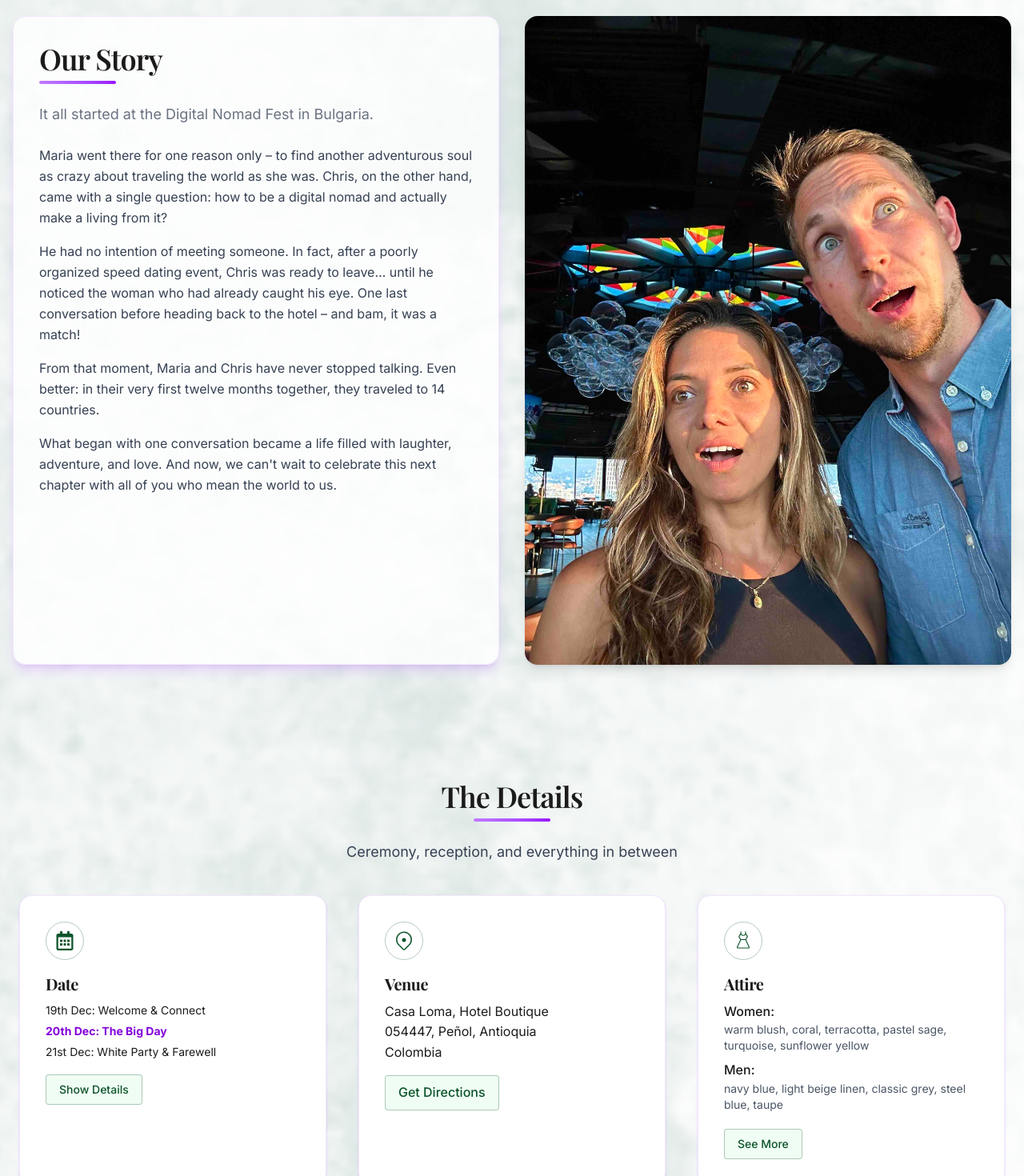
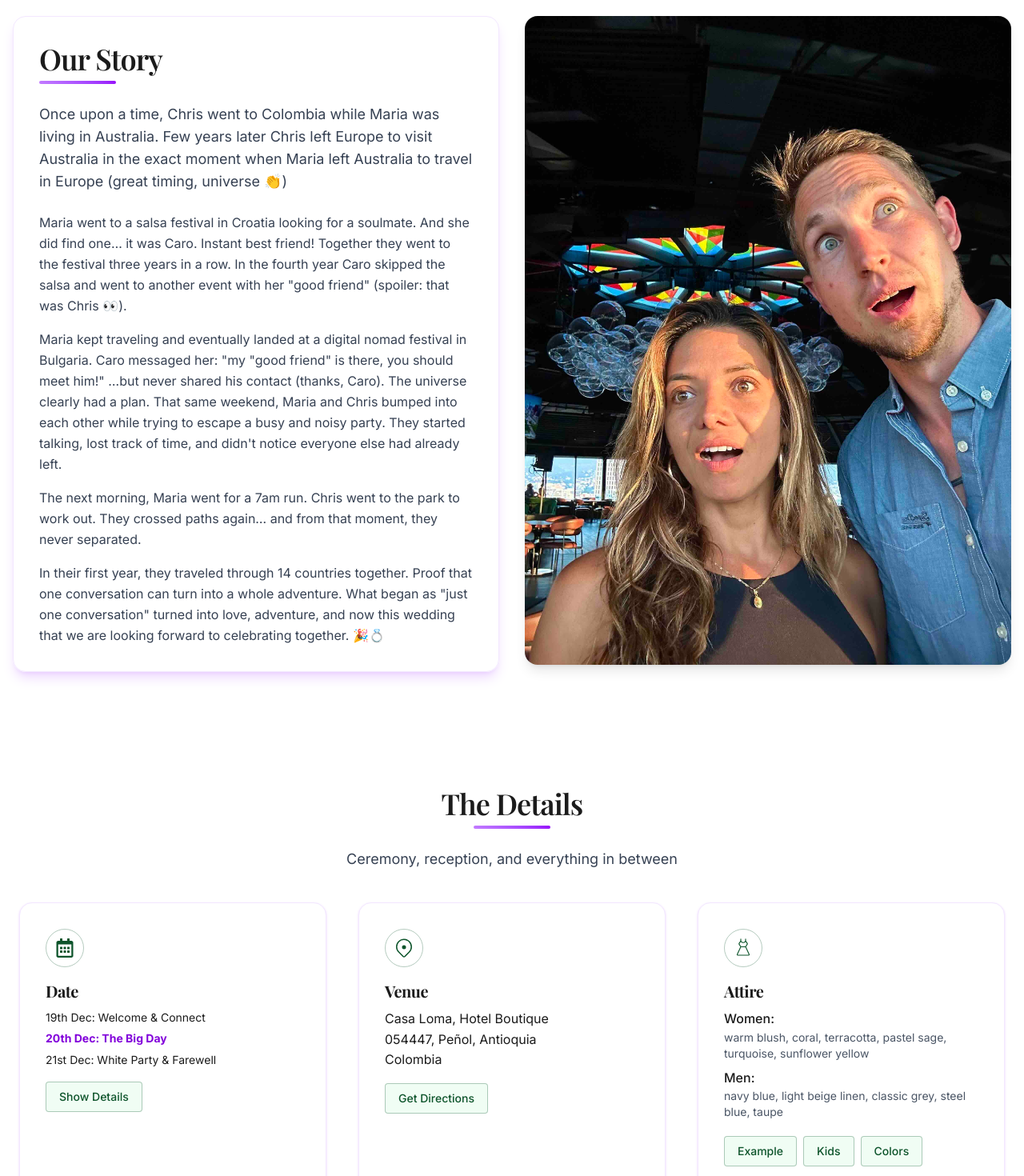
Before and after one commit to chriscloud27/maria-chris, a Next.js app: page /en in a window 1280 px wide. Shown: the part 940-2410 px from the top of the page at 80% size. Built offline with nearby package versions, Linux system fonts and the light colour scheme; a web font is replaced by a local one.

Commit message:
feat(details): added details and corrected texts

```diff
--- a/src/app/globals.css
+++ b/src/app/globals.css
@@ -118,13 +118,8 @@
   body {
     @apply bg-background text-foreground;
     font-family: var(--font-inter), var(--font-nunito), sans-serif;
-    /* Main background image */
-    background-image: url('/background.png');
-    background-size: cover;
-    background-position: center center;
-    background-repeat: no-repeat;
-    background-attachment: scroll;
-    /* Fallback background color */
+    /* Use a plain white background instead of the decorative image */
+    background-image: none;
     background-color: #ffffff;
     min-height: 100vh;
   }
@@ -187,9 +182,8 @@
   /* Optimierung für iOS Safari */
   @supports (-webkit-touch-callout: none) {
     body {
-      /* Für iOS Safari: Use the same background image but with scroll attachment to prevent jumping */
-      background-image: url('/background.png');
-      background-attachment: scroll; /* Verhindert Ruckeln auf iOS */
+      /* Für iOS Safari: no background image to avoid jumping */
+      background-image: none;
     }
   }
 }
--- a/src/components/Details.tsx
+++ b/src/components/Details.tsx
@@ -26,7 +26,7 @@ export function Details() {
           </div>
           <a
             href="#schedule"
-            className="px-4 py-2 rounded border border-green-900/30 text-green-900 bg-green-50 hover:bg-green-100 font-medium transition text-sm"
+            className="inline-block px-4 py-2 rounded border border-green-900/30 text-green-900 bg-green-50 hover:bg-green-100 font-medium transition text-sm"
           >
             {t("showDetailsButton")}
           </a>
@@ -39,10 +39,8 @@ export function Details() {
           <h3 className="text-xl font-bold mb-2">{t("venueTitle")}</h3>
           <p>{t("venueName")}<br />{t("venueAddress1")}<br />{t("venueAddress2")}</p>
           <a
-            href={t("venueMapLink")}
-            target="_blank"
-            rel="noopener noreferrer"
-            className="mt-4 px-4 py-2 rounded border border-green-900/30 text-green-900 bg-green-50 hover:bg-green-100 font-medium transition"
+            href="#location"
+            className="mt-4 inline-block px-4 py-2 rounded border border-green-900/30 text-green-900 bg-green-50 hover:bg-green-100 font-medium transition text-sm"
           >
             {t("getDirections")}
           </a>
@@ -59,14 +57,32 @@ export function Details() {
             <p className="font-medium">{t("attireMenLabel")}</p>
             <p className="text-sm text-gray-600 mb-3">{t("attireMen")}</p>
           </div>
+          <div className="flex flex-wrap gap-2 items-start">
             <a
               href={t("attireButtonLink")}
               target="_blank"
               rel="noopener noreferrer"
-            className="px-4 py-2 rounded border border-green-900/30 text-green-900 bg-green-50 hover:bg-green-100 font-medium transition text-sm"
+              className="inline-block px-4 py-2 rounded border border-green-900/30 text-green-900 bg-green-50 hover:bg-green-100 font-medium transition text-sm"
             >
-            {t("attireButtonText")}
+              {t("attireExampleButton")}
             </a>
+            <a
+              href="https://pin.it/i/45Mdn5A2M/"
+              target="_blank"
+              rel="noopener noreferrer"
+              className="inline-block px-4 py-2 rounded border border-green-900/30 text-green-900 bg-green-50 hover:bg-green-100 font-medium transition text-sm"
+            >
+              {t("attireKidsButton")}
+            </a>
+            <a
+              href="https://au.pinterest.com/pin/6685099441633578/"
+              target="_blank"
+              rel="noopener noreferrer"
+              className="inline-block px-4 py-2 rounded border border-green-900/30 text-green-900 bg-green-50 hover:bg-green-100 font-medium transition text-sm"
+            >
+              {t("attireColorsButton")}
+            </a>
+          </div>
         </div>
       </div>
     </section>
--- a/src/components/Hero.tsx
+++ b/src/components/Hero.tsx
@@ -11,13 +11,7 @@ export const Hero = () => {
     <section
       id="hero"
       className="flex flex-col items-center justify-center h-screen text-foreground relative overflow-hidden"
-      style={{
-        backgroundImage: 'url(/background.png)',
-        backgroundSize: 'cover',
-        backgroundPosition: 'center',
-        backgroundRepeat: 'no-repeat',
-        backgroundColor: '#f0f0f0'
-      }}
+      style={{ backgroundColor: '#ffffff' }}
     >
       {/* Decorative leaf in top left corner */}
       <div className="absolute -top-10 -left-4 z-10">
--- a/src/components/LocationExcursions.tsx
+++ b/src/components/LocationExcursions.tsx
@@ -115,7 +115,7 @@ export const LocationExcursions = () => {
                   allowFullScreen={true}
                   loading="lazy"
                   referrerPolicy="no-referrer-when-downgrade"
-                  title="Google Map of Parque Lleras, Medellín"
+                  title="Casa Loma, Hotel Boutique"
                   className="hover:scale-105 transition-transform duration-500"
                 ></iframe>
               </div>
--- a/src/components/Story.tsx
+++ b/src/components/Story.tsx
@@ -13,7 +13,7 @@ export function Story() {
                         <div className="bg-white/80 p-8 rounded-2xl shadow-lg shadow-purple-500/20 hover:shadow-purple-500/40 transition-all duration-300 border border-purple-100 h-full">
               <h2 className="text-4xl font-serif font-semibold mb-2">{t('title')}</h2>
               <div className="w-24 h-1 bg-gradient-to-r from-purple-400 to-purple-600 rounded-full mb-6"></div>
-              <p className="text-lg text-gray-500 mb-6">{t('subtitle')}</p>
+              <p className="text-lg text-gray-700 mb-6">{t('subtitle')}</p>
                 {/* <p className="text-gray-700 leading-relaxed mb-4">
                 {t('paragraph1')}
                 </p> */}
--- a/src/messages/en.json
+++ b/src/messages/en.json
@@ -257,15 +257,18 @@
     "attireMen": "navy blue, light beige linen, classic grey, steel blue, taupe",
     "attireNote": "",
     "attireButtonText": "See More",
+    "attireExampleButton": "Example",
+    "attireKidsButton": "Kids",
+    "attireColorsButton": "Colors",
     "attireButtonLink": "https://pin.it/i/5NzR4QggM/"
   },
   "story": {
     "title": "Our Story",
-    "subtitle": "It all started at the Digital Nomad Fest in Bulgaria.",
-    "paragraph2": "Maria went there for one reason only – to find another adventurous soul as crazy about traveling the world as she was. Chris, on the other hand, came with a single question: how to be a digital nomad and actually make a living from it?",
-    "paragraph3": "He had no intention of meeting someone. In fact, after a poorly organized speed dating event, Chris was ready to leave… until he noticed the woman who had already caught his eye. One last conversation before heading back to the hotel – and bam, it was a match!",
-    "paragraph4": "From that moment, Maria and Chris have never stopped talking. Even better: in their very first twelve months together, they traveled to 14 countries.",
-    "paragraph5": "What began with one conversation became a life filled with laughter, adventure, and love. And now, we can't wait to celebrate this next chapter with all of you who mean the world to us."
+    "subtitle": "Once upon a time, Chris went to Colombia while Maria was living in Australia. Few years later Chris left Europe to visit Australia in the exact moment when Maria left Australia to travel in Europe (great timing, universe 👏)",
+    "paragraph2": "Maria went to a salsa festival in Croatia looking for a soulmate. And she did find one… it was Caro. Instant best friend! Together they went to the festival three years in a row. In the fourth year Caro skipped the salsa and went to another event with her \"good friend\" (spoiler: that was Chris 👀).",
+    "paragraph3": "Maria kept traveling and eventually landed at a digital nomad festival in Bulgaria. Caro messaged her: \"my \"good friend\" is there, you should meet him!\" …but never shared his contact (thanks, Caro). The universe clearly had a plan. That same weekend, Maria and Chris bumped into each other while trying to escape a busy and noisy party. They started talking, lost track of time, and didn't notice everyone else had already left.",
+    "paragraph4": "The next morning, Maria went for a 7am run. Chris went to the park to work out. They crossed paths again… and from that moment, they never separated.",
+    "paragraph5": "In their first year, they traveled through 14 countries together. Proof that one conversation can turn into a whole adventure. What began as \"just one conversation\" turned into love, adventure, and now this wedding that we are looking forward to celebrating together. 🎉💍"
   },
   "countdown": {
     "days": "days",
@@ -280,7 +283,7 @@
     "days": [
       {
         "dateLabel": "Fri, Dec 19",
-        "subtitle": "<i>Optional. If you like - </i><b>Welcome & Connect</b>",
+    "subtitle": "<i>Optional.</i><b>Welcome & Connect</b>",
         "events": [
           {
             "time": "4:00 PM",
@@ -322,7 +325,7 @@
       },
       {
         "dateLabel": "Sun, Dec 21",
-        "subtitle": "<i>Optional. If you like - </i><b>White Party & Farewell</br>",
+  "subtitle": "<i>Optional.</i><b>White Party & Farewell</br>",
         "events": [
           {
             "time": "11:00 AM",
```
Also changed, not shown: src/messages/de.json (+8 -5 lines), src/messages/es.json (+12 -2 lines). Lines whose indentation alone changed are shown as unchanged.
